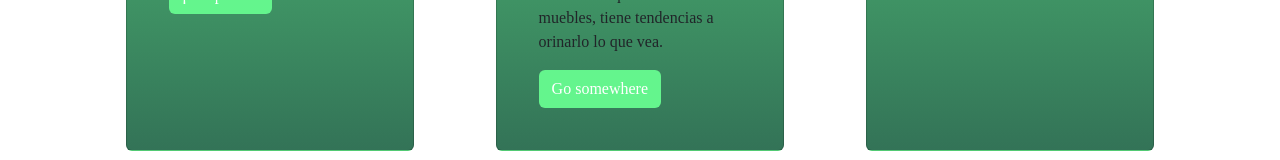
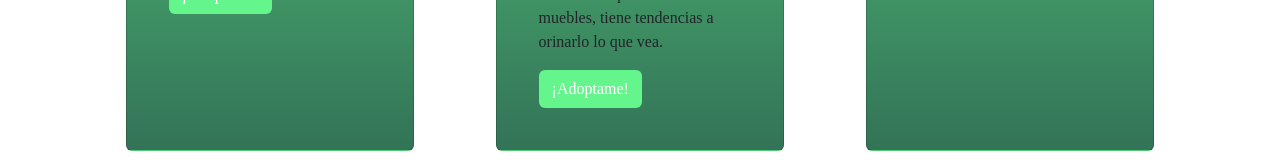
Before and after one commit to JesusIranzo/perritosEntregable, a plain HTML site: page pages/adopta.html in a window 1280 px wide. Shown: the part 713-873 px from the top of the page. Drawn offline with nearby package versions, Linux system fonts and the light colour scheme.

Commit message:
Soy Retrasado

```diff
--- a/pages/adopta.html
+++ b/pages/adopta.html
@@ -75,7 +75,7 @@
                         <h5 class="card-title">Gameo</h5>
                         <p class="card-text">¡Te presento a Gameo! Es un Malinois, un perro bastante curioso aunque
                             cuidado con los muebles, tiene tendencias a orinarlo lo que vea.</p>
-                        <a href="#" class="btn color-boton">Go somewhere</a>
+                        <a href="#" class="btn color-boton">¡Adoptame!</a>
                     </div>
                 </div>
                 <div class="card" style="width: 18rem;">
```
